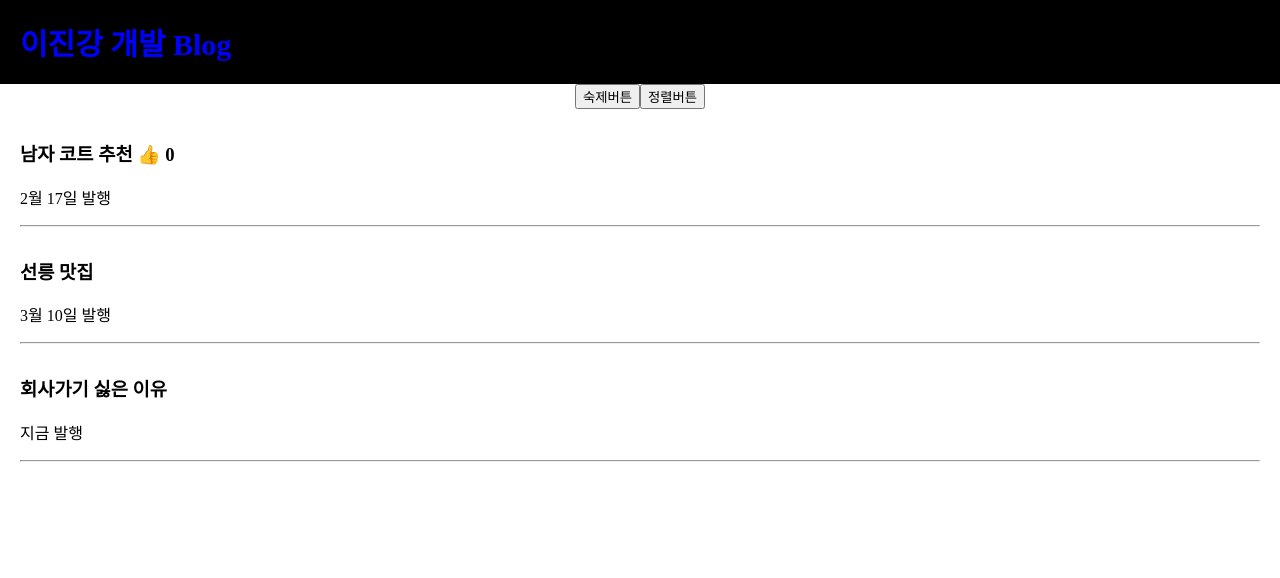
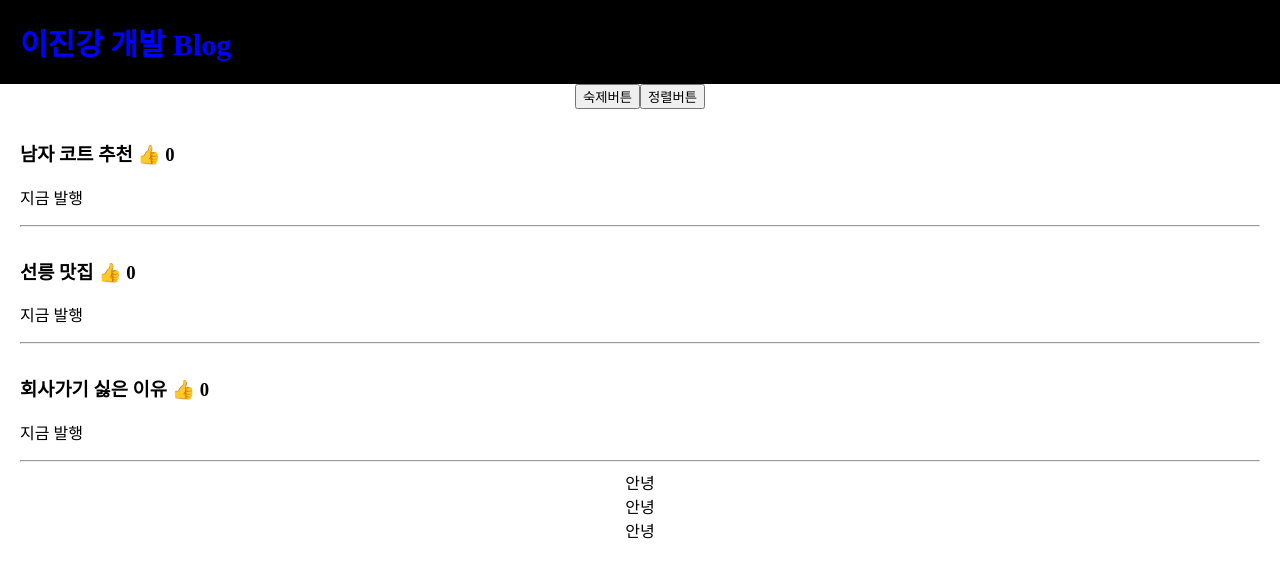
Before and after one commit to qwe5507/REACT-DEV, a React (Create React App) app in the folder react-blog/: page / in a window 1280 px wide. Shown: the top 578 px of the page. Built offline with nearby package versions, Linux system fonts and the light colour scheme.

Commit message:
map : 많은 div들을 반복문으로 줄이고 싶은 충동이 들 때

```diff
--- a/react-blog/src/App.js
+++ b/react-blog/src/App.js
@@ -4,9 +4,17 @@ import './App.css';
 
 function App() {
   let [글제목, 글제목변경] = useState(["남자 코트 추천","선릉 맛집", "회사가기 싫은 이유"]);
-  let [따봉갯수, 따봉갯수변경] = useState(0);
+  let [따봉갯수, 따봉갯수변경] = useState([0,0,0]);
 
   let [modal, modal변경] = useState(false);
+
+  function 반복된UI() {
+    let 어레이 = [];
+    for (let i = 0; i < 3; i++) {
+      어레이.push(<div>안녕</div>);
+    }
+    return 어레이;
+  }
 
   function 제목변경하는숙제() {
     let 임시방편 = [...글제목];
@@ -20,6 +28,12 @@ function App() {
     글제목변경(temp);
   }
 
+  function 따봉갯수변경함수(idx) {
+    let temp = [...따봉갯수];
+    temp[idx] += 1;
+    따봉갯수변경(temp);
+  }
+
   return (
     <div className="App">
       <div className="black-nav">
@@ -29,25 +43,23 @@ function App() {
       </div>
       <button onClick={ 제목변경하는숙제 }>숙제버튼</button>
       <button onClick={ 글정렬 }>정렬버튼</button>
-      <div className="list">
-        <h3> { 글제목[0] } <span onClick={ () => 따봉갯수변경(따봉갯수 + 1) }>👍</span> {따봉갯수} </h3>
-        <p>2월 17일 발행</p>
-        <hr/>
-      </div>
-      <div className="list">
-        <h3> { 글제목[1] } </h3>
-        <p>3월 10일 발행</p>
-        <hr/>
-      </div>
-      <div className="list">
-        <h3 onClick = {() => modal변경(!modal)}> { 글제목[2] } </h3>
-        <p>지금 발행</p>
-        <hr/>
-      </div>
+
+      {
+        글제목.map( (title, idx) => {
+            return <div className="list">
+            <h3 onClick = {() => modal변경(!modal)}> { title } <span onClick={ () => 따봉갯수변경함수(idx) }>👍</span> {따봉갯수[idx]} </h3>
+            <p>지금 발행</p>
+            <hr/>
+          </div>
+          }
+        )
+      }
+
       { modal
         ? <Modal></Modal>
         : null
       }
+      { 반복된UI() }
 
     </div>
   );
```
